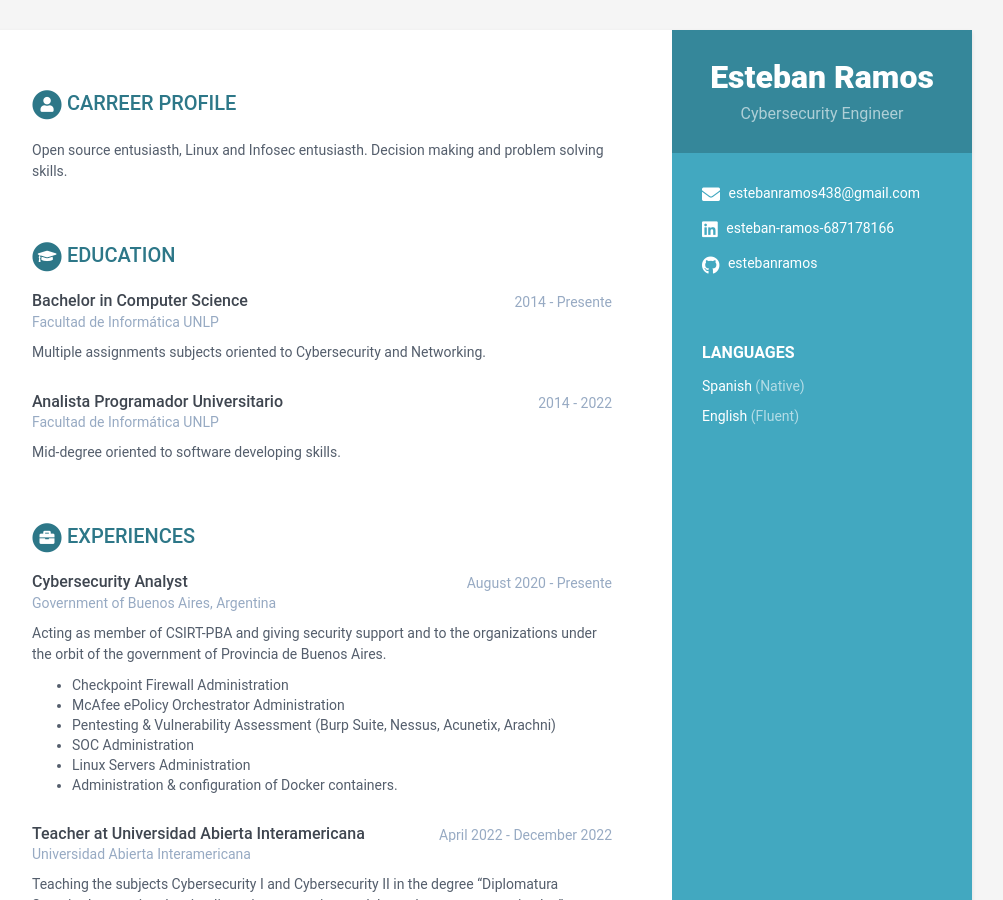
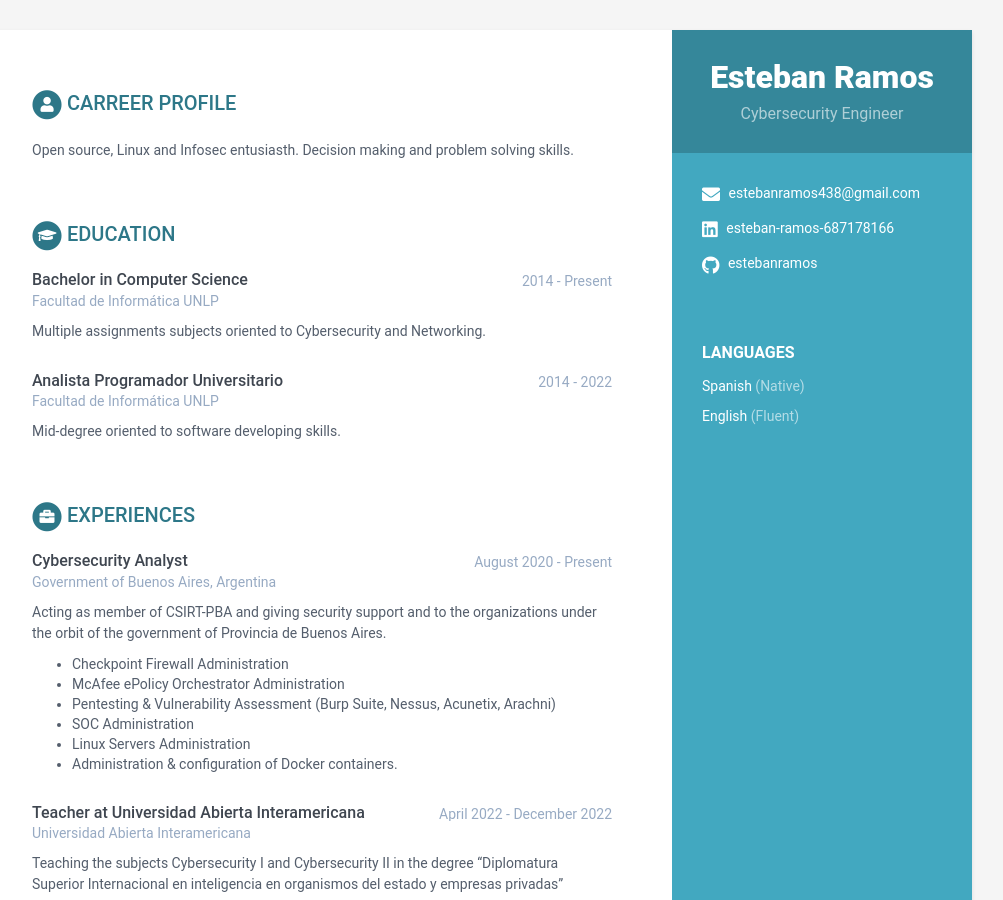
Before and after one commit to estebanramos/my-resume, a Jekyll site: the page built from index.html, in a window 1280 px wide and 900 px high. Shown: the whole window, without its empty margins (168-1171 px from the left). Built offline with Jekyll 4.4.1, drawn with Linux system fonts in a browser that asks for light colours.

Commit message:
Update data.yml

```diff
--- a/_data/data.yml
+++ b/_data/data.yml
@@ -40,11 +40,11 @@ sidebar:
 career-profile:
     title: Carreer Profile
     summary: |
-      Open source entusiasth, Linux and Infosec entusiasth. Decision making and problem solving skills.
+      Open source, Linux and Infosec entusiasth. Decision making and problem solving skills.
 education:
     - degree: Bachelor in Computer Science
       university: Facultad de Informática UNLP
-      time: 2014 - Presente
+      time: 2014 - Present
       details: |
         Multiple assignments subjects oriented to Cybersecurity and Networking.
     - degree: Analista Programador Universitario
@@ -54,7 +54,7 @@ education:
         Mid-degree oriented to software developing skills.
 experiences:
     - role: Cybersecurity Analyst
-      time: August 2020 - Presente
+      time: August 2020 - Present
       company: Government of Buenos Aires, Argentina
       details: |
         Acting as member of CSIRT-PBA and giving security support and to the organizations under the orbit of the government of Provincia de Buenos Aires.
```
